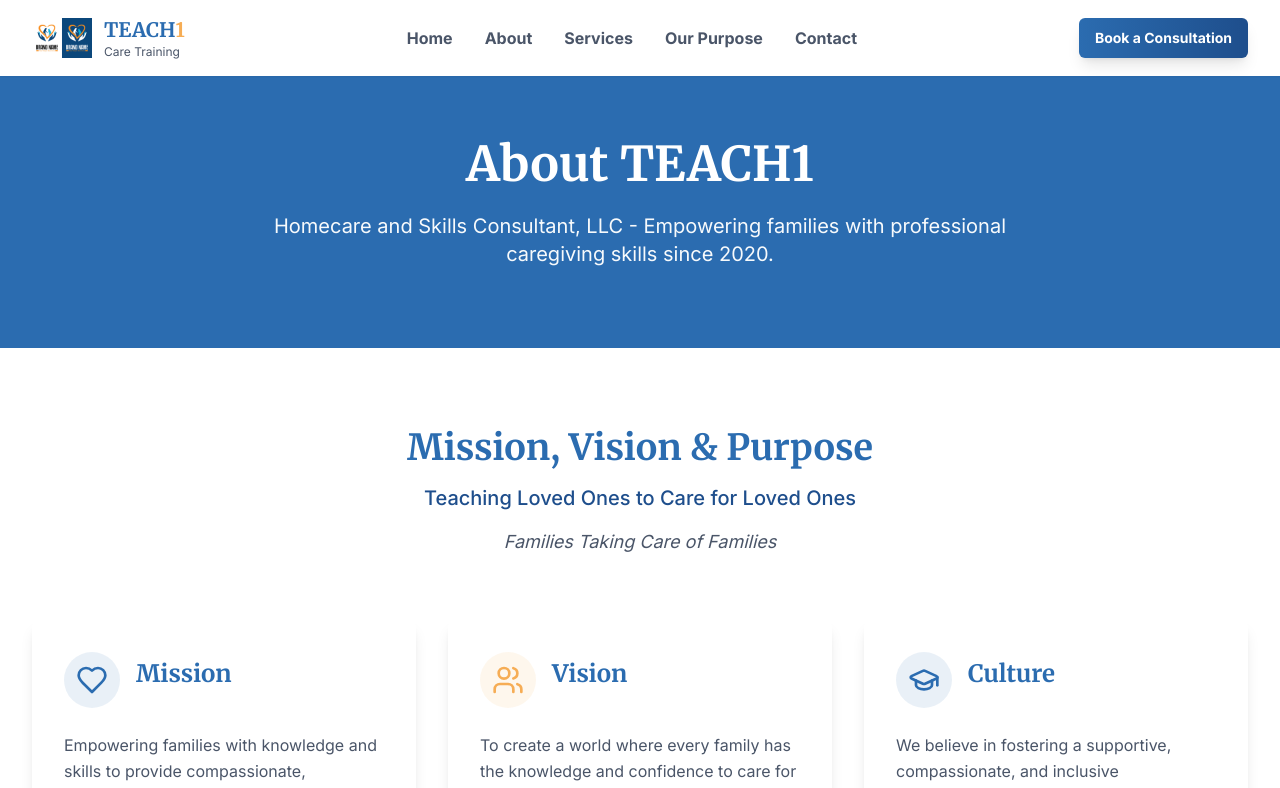
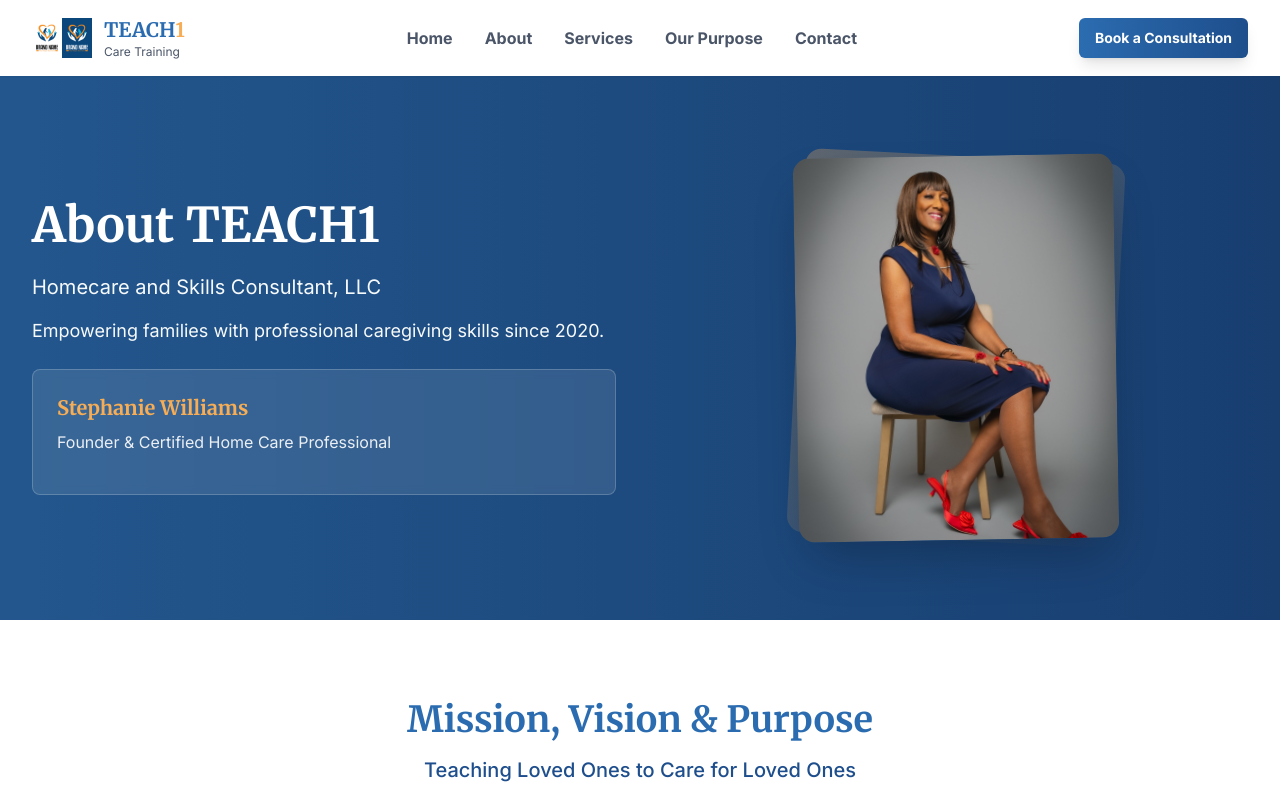
Before and after one commit to DidierShemaGatete/teach1-project-development, a React (Vite) app: page /about in a window 1280 px wide. Shown: the top 788 px of the page. Built offline with nearby package versions, Linux system fonts and the light colour scheme.

Commit message:
Add image to About page
Added Stephanie Williams' photo to the top of the About Us page.

```diff
--- a/src/pages/About.tsx
+++ b/src/pages/About.tsx
@@ -14,13 +14,33 @@ const About = () => {
       <Navigation />
       <main className="flex-grow">
         {/* Hero Section */}
-        <section className="bg-teach-blue text-white py-16">
-          <div className="container-custom">
-            <div className="max-w-3xl mx-auto text-center">
-              <h1>About TEACH1</h1>
-              <p className="text-xl text-teach-gray-light">
-                Homecare and Skills Consultant, LLC - Empowering families with professional caregiving skills since 2020.
-              </p>
+        <section className="relative bg-gradient-to-r from-teach-blue to-teach-blue-dark text-white py-20 overflow-hidden">
+          <div className="absolute inset-0 bg-black/20"></div>
+          <div className="container-custom relative z-10">
+            <div className="grid grid-cols-1 lg:grid-cols-2 gap-12 items-center">
+              <div className="order-2 lg:order-1">
+                <h1 className="text-4xl lg:text-5xl font-bold mb-6">About TEACH1</h1>
+                <p className="text-xl text-teach-gray-light mb-4">
+                  Homecare and Skills Consultant, LLC
+                </p>
+                <p className="text-lg text-teach-gray-light mb-6">
+                  Empowering families with professional caregiving skills since 2020.
+                </p>
+                <div className="bg-white/10 backdrop-blur-sm rounded-lg p-6 border border-white/20">
+                  <h3 className="text-teach-orange font-semibold text-xl mb-2">Stephanie Williams</h3>
+                  <p className="text-white/90">Founder & Certified Home Care Professional</p>
+                </div>
+              </div>
+              <div className="order-1 lg:order-2 flex justify-center">
+                <div className="relative">
+                  <div className="absolute inset-0 bg-gradient-to-br from-teach-orange/30 to-transparent rounded-2xl transform rotate-3"></div>
+                  <img
+                    src="/lovable-uploads/17ee8217-da62-4487-a81e-ccbbed3ebebc.png"
+                    alt="Stephanie Williams - Founder of TEACH1"
+                    className="relative w-80 h-96 object-cover rounded-2xl shadow-2xl transform -rotate-1 hover:rotate-0 transition-transform duration-300"
+                  />
+                </div>
+              </div>
             </div>
           </div>
         </section>
```
Also changed, not shown: public/lovable-uploads/17ee8217-da62-4487-a81e-ccbbed3ebebc.png (added).
